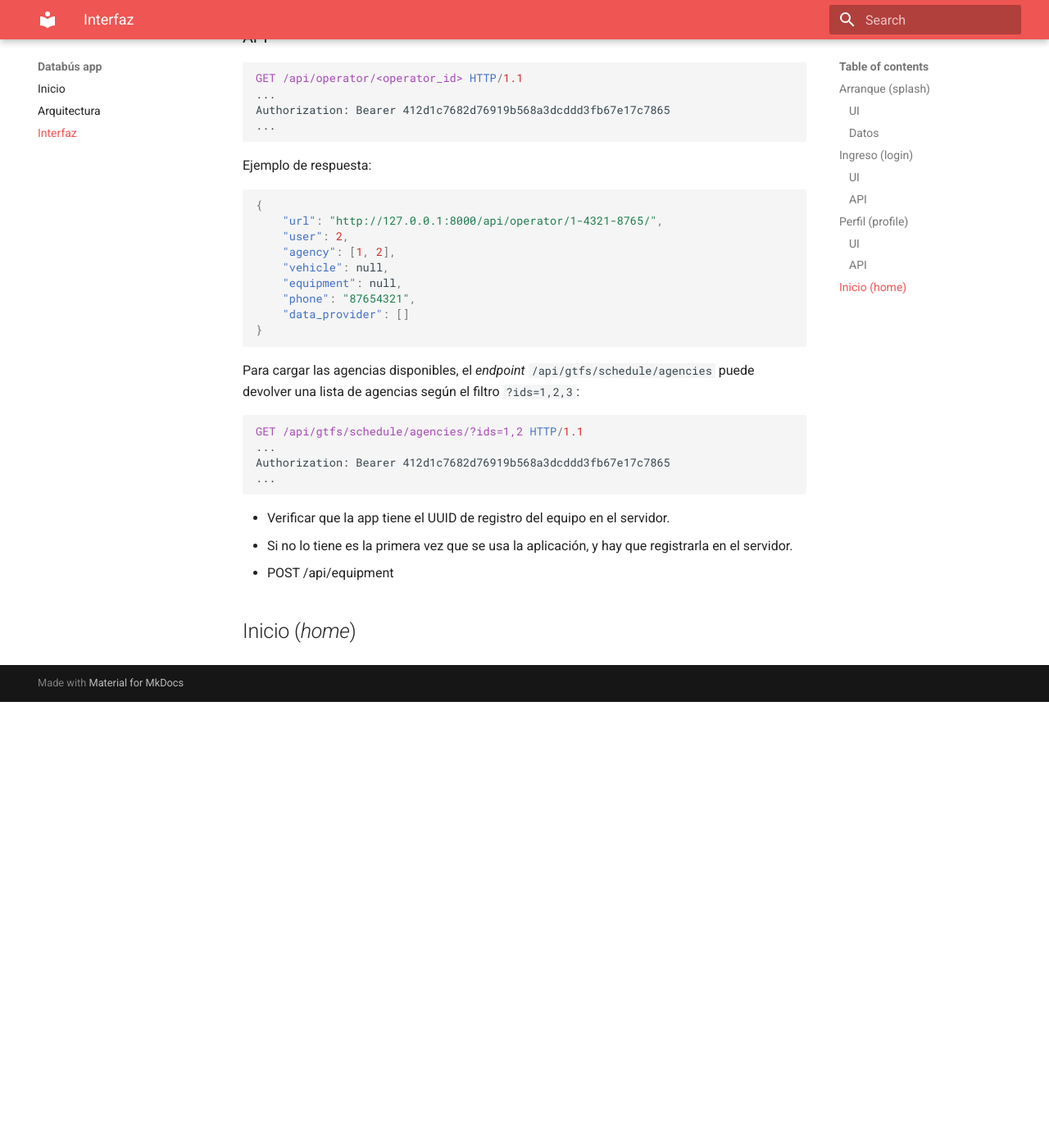
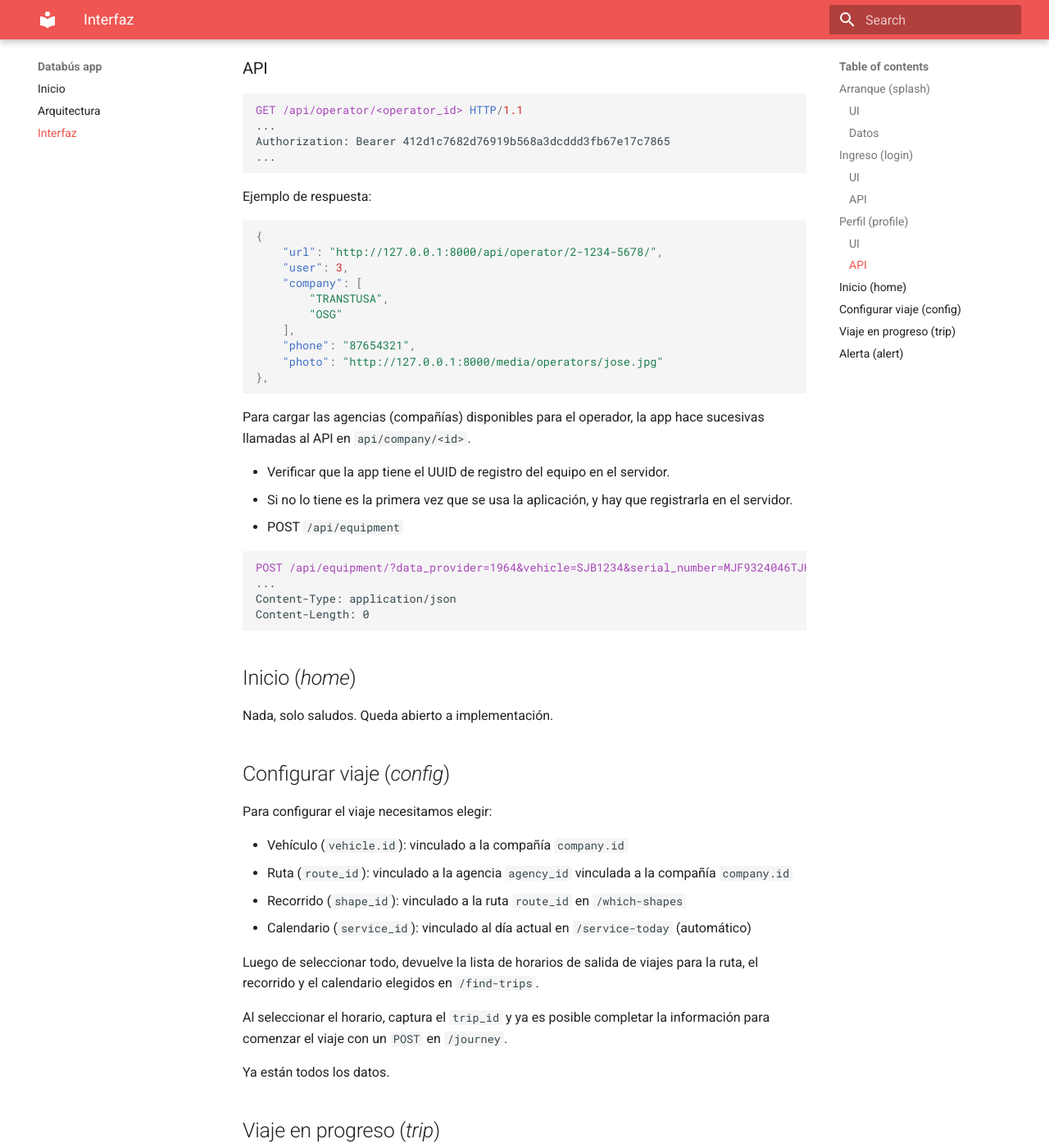
Before and after one commit to fabianabarca/databus, an MkDocs documentation site: the page built from docs/interfaz.md, in a window 1280 px wide and 1400 px high, scrolled down 2430 px. Shown: the whole window at 82% size. Built offline with MkDocs 1.6.1 and Material for MkDocs 9.7.7, drawn with Linux system fonts in a browser that asks for light colours; before the commit the page ends 3286 px from its top, so only the background shows below that; some of the changed text lies outside the part shown.

Commit message:
Actualizar documentación

````diff
--- a/docs/interfaz.md
+++ b/docs/interfaz.md
@@ -86,27 +88,56 @@ Ejemplo de respuesta:
 
 ```json
 {
-    "url": "http://127.0.0.1:8000/api/operator/1-4321-8765/",
-    "user": 2,
-    "agency": [1, 2],
-    "vehicle": null,
-    "equipment": null,
+    "url": "http://127.0.0.1:8000/api/operator/2-1234-5678/",
+    "user": 3,
+    "company": [
+        "TRANSTUSA",
+        "OSG"
+    ],
     "phone": "87654321",
-    "data_provider": []
-}
+    "photo": "http://127.0.0.1:8000/media/operators/jose.jpg"
+},
 ```
 
-Para cargar las agencias disponibles, el *endpoint* `/api/gtfs/schedule/agencies` puede devolver una lista de agencias según el filtro `?ids=1,2,3`:
-
-```http
-GET /api/gtfs/schedule/agencies/?ids=1,2 HTTP/1.1
-...
-Authorization: Bearer 412d1c7682d76919b568a3dcddd3fb67e17c7865
-...
-```
+Para cargar las agencias (compañías) disponibles para el operador, la app hace sucesivas llamadas al API en `api/company/<id>`.
 
 - Verificar que la app tiene el UUID de registro del equipo en el servidor.
 - Si no lo tiene es la primera vez que se usa la aplicación, y hay que registrarla en el servidor.
-- POST /api/equipment
+- POST `/api/equipment`
+
+```http
+POST /api/equipment/?data_provider=1964&vehicle=SJB1234&serial_number=MJF9324046TJHEGR0&brand=TopPlast&model=Rattan&os_version=17.3&app_version=2.4&provides_vehicle=true&status=ACTIVE HTTP/1.1
+...
+Content-Type: application/json
+Content-Length: 0
+```
 
 ## Inicio (*home*)
+
+Nada, solo saludos. Queda abierto a implementación.
+
+## Configurar viaje (*config*)
+
+Para configurar el viaje necesitamos elegir:
+
+- Vehículo (`vehicle.id`): vinculado a la compañía `company.id`
+- Ruta (`route_id`): vinculado a la agencia `agency_id` vinculada a la compañía `company.id`
+- Recorrido (`shape_id`): vinculado a la ruta `route_id` en `/which-shapes`
+- Calendario (`service_id`): vinculado al día actual en `/service-today` (automático)
+
+Luego de seleccionar todo, devuelve la lista de horarios de salida de viajes para la ruta, el recorrido y el calendario elegidos en `/find-trips`.
+
+Al seleccionar el horario, captura el `trip_id` y ya es posible completar la información para comenzar el viaje con un `POST` en `/journey`.
+
+Ya están todos los datos.
+
+## Viaje en progreso (*trip*)
+
+- Si es conductor, muestra los datos del viaje actual y las opciones de terminación.
+- Si es despachador, muestra una lista de viajes activos (*polling* de `/journey`)
+
+Opcional (futura versión): indicador y selector de ocupación, que el conductor puede actualizar con un click cada vez que sube o baja gente (si hay cambios significativos).
+
+## Alerta (*alert*)
+
+Pendiente de implementación.
````
Also changed, not shown: other parts of docs/interfaz.md (+3 -1 lines).
